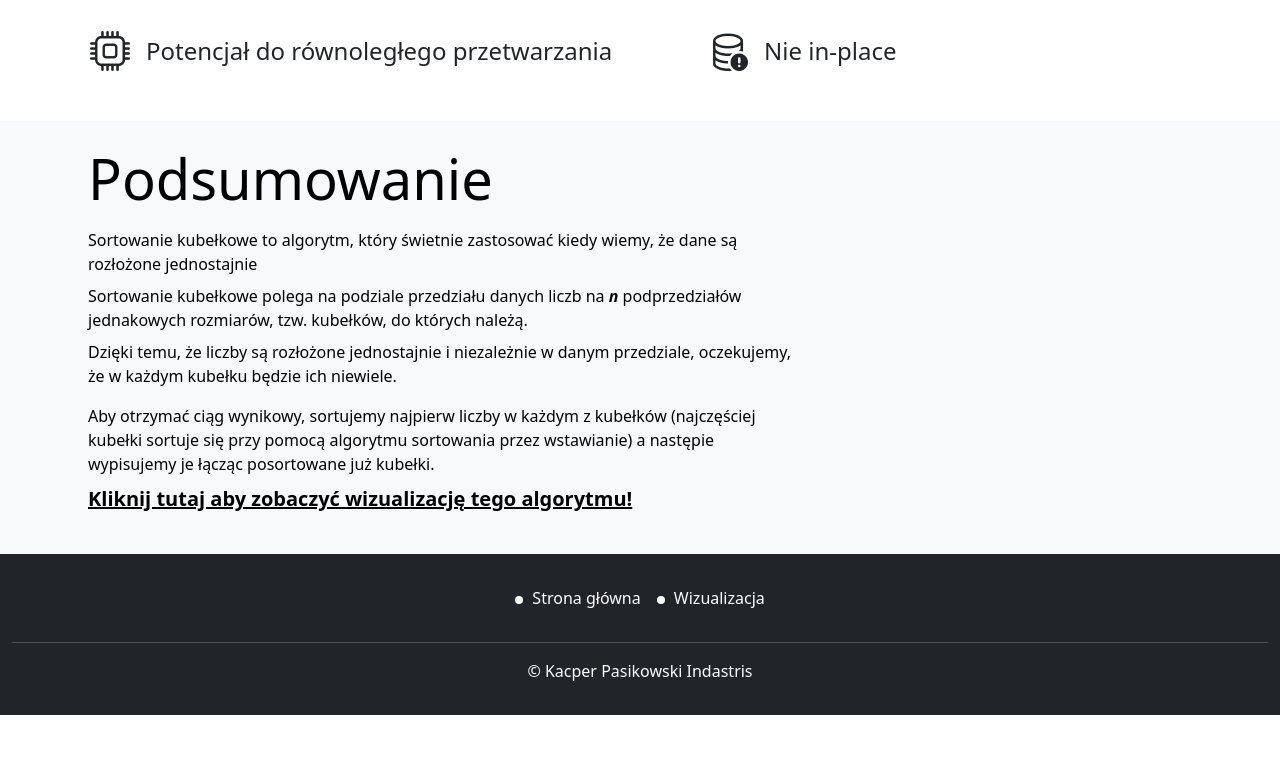
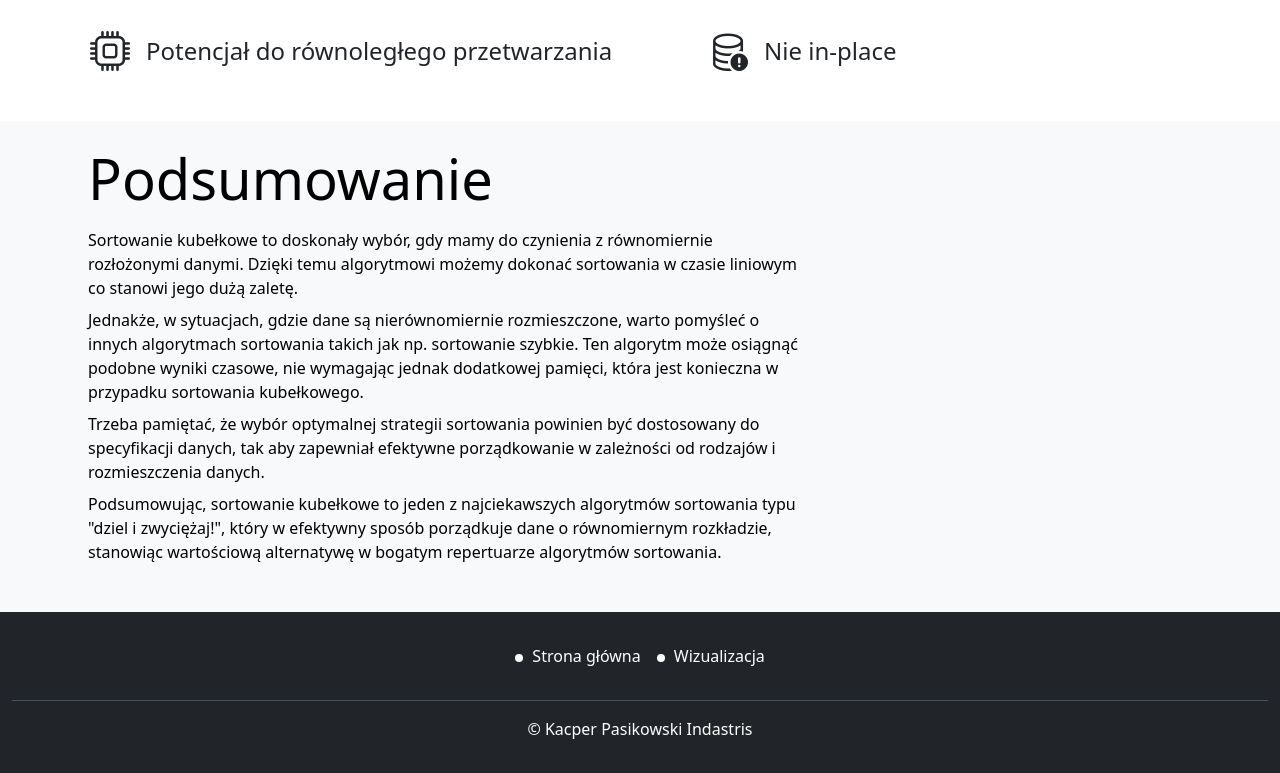
Before and after one commit to kacperpasikowski/bucket-sort, a plain HTML site: page index.html in a window 1280 px wide. Shown: the part 1815-2588 px from the top of the page. Before the commit the page ends 2530 px from the top, so only its background shows below. Drawn offline with nearby package versions, Linux system fonts and the light colour scheme.

Commit message:
koniec projektu

```diff
--- a/index.html
+++ b/index.html
@@ -159,11 +159,10 @@
       <div class="p-4 p-md-4 pb-3 rounded text-body-emphasis">
           <div class="col-lg-8 px-0">
               <h1 class="display-4 pb-2 mt-0 fw-normal">Podsumowanie</h1>
-              <p class="my-2">Sortowanie kubełkowe to algorytm, który świetnie zastosować kiedy wiemy, że dane są rozłożone jednostajnie </p>
-              <p class="my-2">Sortowanie kubełkowe polega na podziale przedziału danych liczb na <b> <i> n </i> </b>podprzedziałów jednakowych rozmiarów, tzw. kubełków, do których należą.</p>
-              <p>Dzięki temu, że liczby są rozłożone jednostajnie i niezależnie w danym przedziale, oczekujemy, że w każdym kubełku będzie ich niewiele.</p>
-              <p class="my-2">Aby otrzymać ciąg wynikowy, sortujemy najpierw liczby w każdym z kubełków (najczęściej kubełki sortuje się przy pomocą algorytmu sortowania przez wstawianie) a następie wypisujemy je łącząc posortowane już kubełki.</p>
-              <p class="lead mb-0"><a href="visualisation.html" class="text-body-emphasis fw-bold">Kliknij tutaj aby zobaczyć wizualizację tego algorytmu!</a></p>
+              <p class="my-2">Sortowanie kubełkowe to doskonały wybór, gdy mamy do czynienia z równomiernie rozłożonymi danymi. Dzięki temu algorytmowi możemy dokonać sortowania w czasie liniowym co stanowi jego dużą zaletę.</p>
+              <p class="my-2">Jednakże, w sytuacjach, gdzie dane są nierównomiernie rozmieszczone, warto pomyśleć o innych algorytmach sortowania takich jak np. sortowanie szybkie. Ten algorytm może osiągnąć podobne wyniki czasowe, nie wymagając jednak dodatkowej pamięci, która jest konieczna w przypadku sortowania kubełkowego. </p>
+              <p class="my-2">Trzeba pamiętać, że wybór optymalnej strategii sortowania powinien być dostosowany do specyfikacji danych, tak aby zapewniał efektywne porządkowanie w zależności od rodzajów i rozmieszczenia danych.</p>
+              <p class="my-2">Podsumowując, sortowanie kubełkowe to jeden z najciekawszych algorytmów sortowania typu "dziel i zwyciężaj!", który w efektywny sposób porządkuje dane o równomiernym rozkładzie, stanowiąc wartościową alternatywę w bogatym repertuarze algorytmów sortowania.</p>
           </div>
       </div>
     </div>
```
